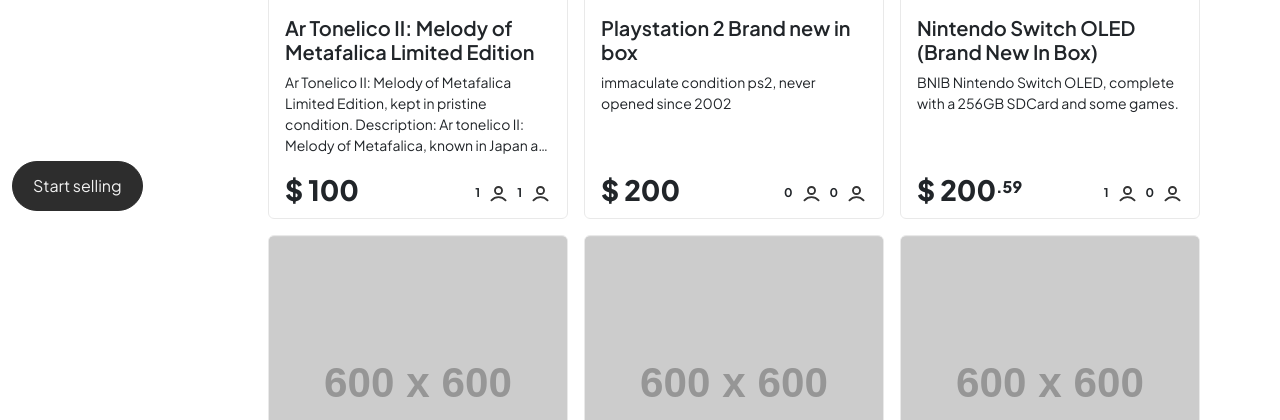
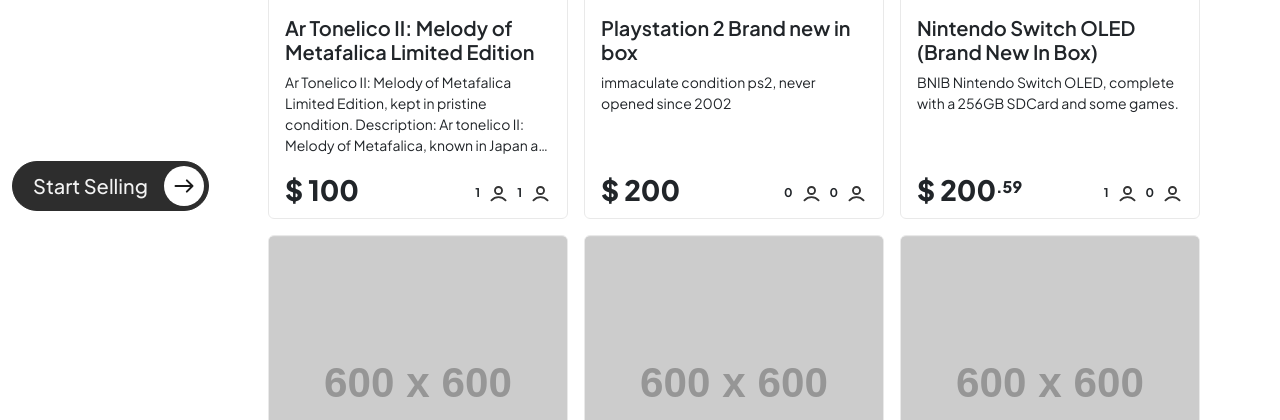
Before and after one commit to Galafador/Kyore, a Django app: page / in a window 1280 px wide. Shown: the part 397-817 px from the top of the page. Run offline with Django 3.2, Linux system fonts and the light colour scheme; data comes from the database, SQL or seed files in the repository; both versions use the stored data as it was after the commit; grey boxes labelled with a size stand in for pictures from a placeholder-image service; some libraries are stand-ins or nearby versions.

Commit message:
done with the action button, still need to change the icons

```diff
--- a/auctions/static/css/styles.css
+++ b/auctions/static/css/styles.css
@@ -223,14 +223,20 @@
     color: var(--color-button-primary-text);
     background-color: var(--color-button-primary);
     border-color: var(--color-button-primary);
-    padding: 0.75rem 1.25rem;
+    padding: 0.25rem 0.25rem 0.25rem 1.25rem;
     border-radius: 2rem;
     width: fit-content;
+    font-size: 1.25rem;
+    font-weight: 500;
+    letter-spacing: auto;
+    transition: 0.15s ease-out;
 }
 .btn-action:hover {
     color: var(--color-button-primary-text);
     background-color: var(--color-button-primary-hover);
     border-color: var(--color-button-primary-hover-border);
+    letter-spacing: 0.02rem;
+    padding: 0.25rem 0.25rem 0.25rem 1.5rem;
 }
 .btn-action:focus {
     color: var(--color-button-primary-text);
@@ -246,7 +252,23 @@
     border-color: var(--color-button-primary-active-border) !important;
     box-shadow: 0 0 0 0.25rem transparent !important;
 }
-
+.btn-action-arrow-container {
+    padding: 0.5rem;
+    background-color: var(--color-backdrop);
+    border-radius: 2rem;
+}
+.btn-action-arrow {
+    display: flex;
+    align-items: center;
+    justify-content: center;
+    width: 1.5rem;
+    height: 1.5rem;
+    transform: rotate(45deg);
+    transition: transform 0.15s ease-out;
+}
+.btn-action:hover .btn-action-arrow {
+    transform: rotate(0deg);
+}
 
 /*------------------Forms Styles------------------*/
 .form-control-kyore {
--- a/auctions/templates/auctions/index.html
+++ b/auctions/templates/auctions/index.html
@@ -26,7 +26,16 @@
                     <p>See what the community <br> has to offer!</p>
                 </div>
 
-                <a href="{% url 'create_listing' %}" class="btn btn-action">Start selling</a>
+                <a href="{% url 'create_listing' %}" class="btn btn-action d-flex gap-3 align-items-center">
+                    Start Selling
+                    <div class="btn-action-arrow-container" style="background-color: white;">
+                        <span class="btn-action-arrow">
+                            <svg xmlns="http://www.w3.org/2000/svg" width="24" height="24" viewBox="0 0 24 24" fill="none">
+                                <path d="M6 18L18 6M18 6H10M18 6V14" stroke="#1A1A1A" stroke-width="2" stroke-linecap="round" stroke-linejoin="round"/>
+                            </svg>
+                        </span>
+                    </div>
+                </a>
             </div>
         </div>
         <div class="d-flex flex-row flex-wrap w-100 gap-3 listing-card-container">
@@ -125,9 +134,9 @@
                             }
 
                             if (data.message) {
-                                console.log(data.message)
                                 messagesContainer.innerHTML = "";
                                 const alert = document.createElement('div')
+                                const bsAlert = bootstrap.Alert.getOrCreateInstance(alert);
                                 alert.className = "alert alert-success alert-dismissible fade show";
                                 alert.setAttribute("role", "alert")
                                 alert.innerHTML = `
@@ -139,7 +148,6 @@
 
                                 //auto-close after 3 seconds
                                 setTimeout(() => {
-                                    const bsAlert = bootstrap.Alert.getOrCreateInstance(alert);
                                     bsAlert.close();
                                 }, 3000);
                             }
--- a/auctions/templates/auctions/login.html
+++ b/auctions/templates/auctions/login.html
@@ -25,6 +25,7 @@
         <div class="form-group mt-2">
             <input class="form-control form-control-kyore" type="password" name="password" placeholder="Password" autocomplete="new-password" required>
         </div>
+        <input type="hidden" name="next" value="{{ next }}">
         <input class="btn btn-primary mt-4 w-100" type="submit" value="Login" aria-label="Login button">
     </form>
 
--- a/auctions/views.py
+++ b/auctions/views.py
@@ -35,13 +35,18 @@
         # Check if authentication successful
         if user is not None:
             login(request, user)
-            return HttpResponseRedirect(reverse("index"))
+            #redirect to 'next' in query parameter if exists, else go to index
+            next_url = request.POST.get('next') or reverse("index")
+            return HttpResponseRedirect(next_url)
         else:
             return render(request, "auctions/login.html", {
                 "message": "Invalid username and/or password."
             })
     else:
-        return render(request, "auctions/login.html")
+        next_url = request.GET.get("next", "")
+        return render(request, "auctions/login.html", {
+            "next": next_url
+        })
 
 
 def logout_view(request):
```
Also changed, not shown: db.sqlite3.
